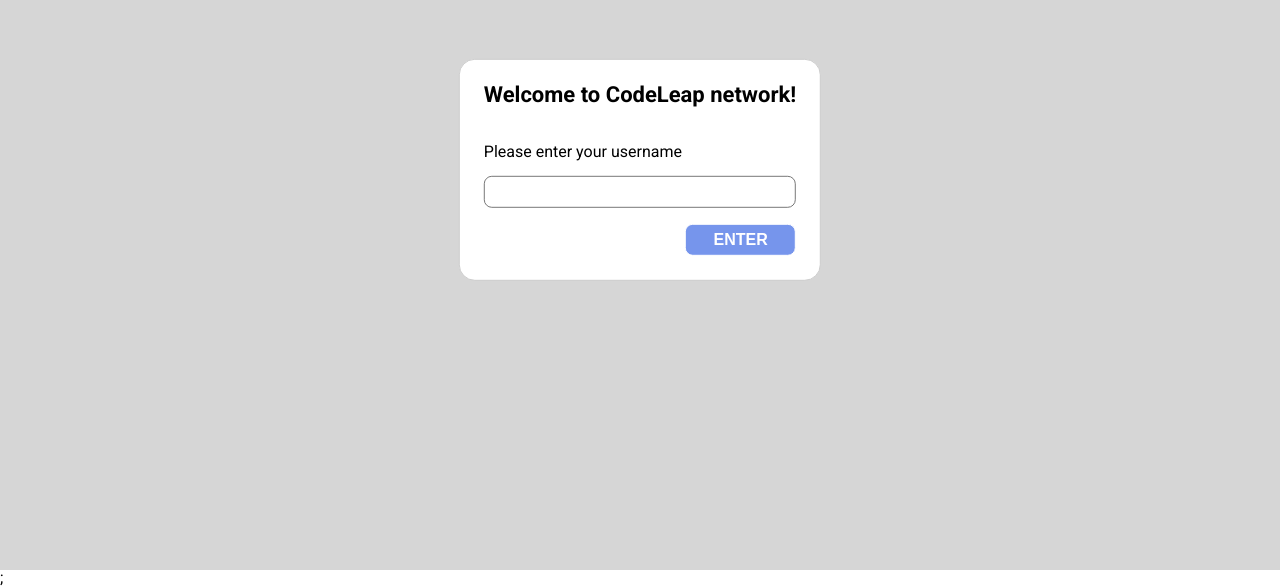
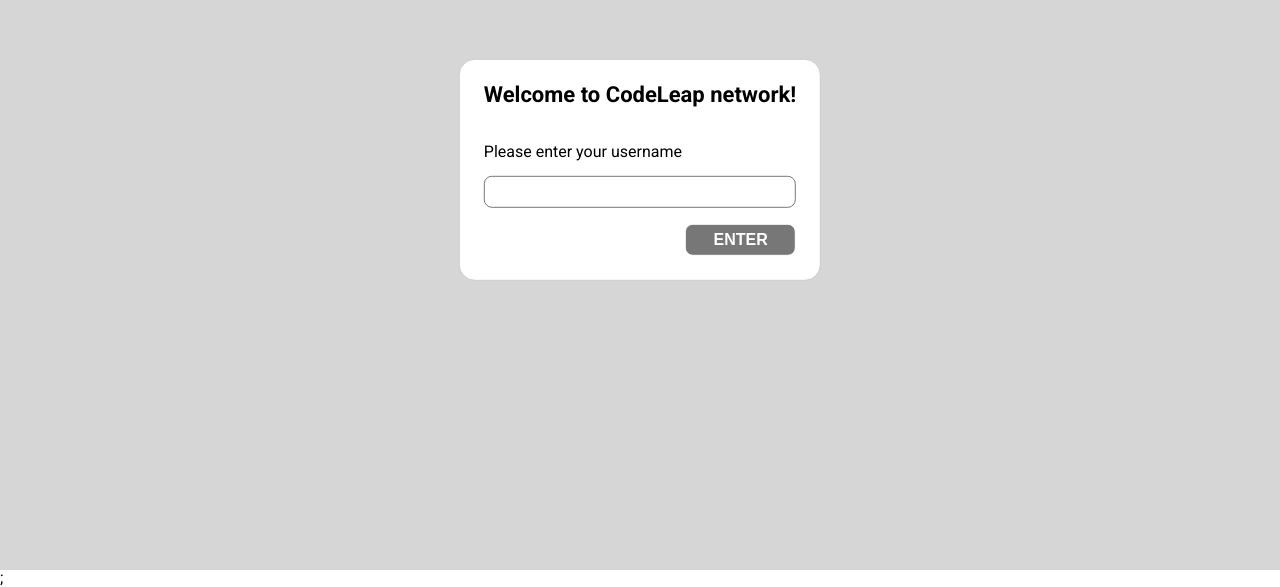
Before and after one commit to DCSouza2306/test-front, a React (Create React App) app: page / in a window 1280 px wide. Shown: the part 230-817 px from the top of the page. Built offline with nearby package versions, Linux system fonts and the light colour scheme; a web font is replaced by a local one.

Commit message:
feat: user name in localstorage

```diff
--- a/public/index.html
+++ b/public/index.html
@@ -2,7 +2,6 @@
 <html lang="en">
  <head>
   <meta charset="utf-8" />
-  <link rel="icon" href="%PUBLIC_URL%/favicon.ico" />
   <meta name="viewport" content="width=device-width, initial-scale=1" />
   <meta name="theme-color" content="#000000" />
   <meta name="description" content="Web site created using create-react-app" />
@@ -12,7 +11,7 @@
    href="https://fonts.googleapis.com/css2?family=Black+And+White+Picture&family=Roboto:wght@400;500;700&display=swap"
    rel="stylesheet"
   />
-  <title>React App</title>
+  <title>CodeLeap Network</title>
  </head>
  <body>
   <noscript>You need to enable JavaScript to run this app.</noscript>
--- a/src/components/Button.js
+++ b/src/components/Button.js
@@ -1,6 +1,6 @@
 import styled from "styled-components";
 
-export function Button({ children, color, background, width, transform, border }) {
+export function Button({ children, color, background, width, transform, border,disabled, onClick }) {
  return (
   <ButtonStyle
    color={color}
@@ -8,6 +8,8 @@
    width={width}
    transform={transform}
    border={border}
+   disabled={disabled}
+   onClick={onClick}
   >
    {children}
   </ButtonStyle>
@@ -27,4 +29,8 @@
  align-self: flex-end;
  font-weight: 700;
  cursor: pointer;
+ :disabled{
+    background-color: #777777;
+    cursor: initial;
+ }
 `;
--- a/src/pages/SignUp/index.js
+++ b/src/pages/SignUp/index.js
@@ -3,15 +3,24 @@
 import { InputLabel } from "../../components/InputLabel";
 import { Button } from "../../components/Button";
 import { Title } from "../../components/TitleModal";
+import { useState } from "react";
+import { useNavigate } from "react-router-dom";
 
 export function SignUp() {
+    const [name, setName] = useState("");
+    const navigate = useNavigate()
+
+    function submitUser(){
+       localStorage.setItem("user",name);
+       navigate("/main");
+    }
  return (
   <SignUpSec>
    <Modal isOpen={true}>
     <Title>Welcome to CodeLeap network!</Title>
     <InputLabel height={"32px"}>
      <label htmlFor="User" >Please enter your username</label>
-     <input id="User"/>
+     <input id="User" value={name} onChange={(e) => setName(e.target.value)}/>
     </InputLabel>
     <Button
     color={"#FFFFFF"}
@@ -19,6 +28,8 @@
     transform={"uppercase"}
     background={"#7695EC"}
     border={"#FFFFFF"}
+    disabled={name.length === 0}
+    onClick={() => submitUser()}
     >Enter</Button>
    </Modal>
   </SignUpSec>
```
